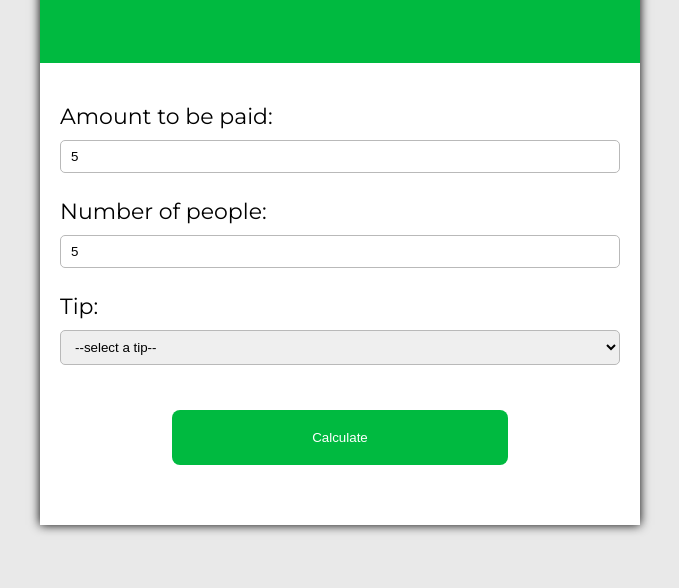
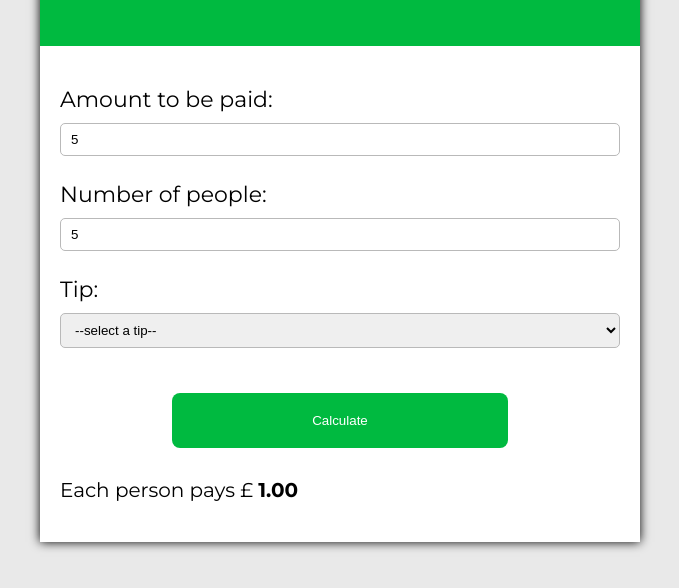
Before and after one commit to PatrycjaBanaszuk/BillSplitter, a plain HTML site: page index.html in a window 1280 px wide. Both pictures are taken after typing "5", "5" into the empty fields and a click on the button "Calculate". Shown: the part 206-794 px from the top of the page, without its empty margins (300-979 px from the left). Drawn offline with Linux system fonts and the light colour scheme.

Commit message:
added script to script.js

```diff
--- a/script.js
+++ b/script.js
@@ -0,0 +1,24 @@
+const inputPrice = document.querySelector('#price')
+const inputPeople = document.querySelector('#people')
+const calculate = document.querySelector('.count')
+const tipPercent = document.querySelector('#tip')
+const error = document.querySelector('.error')
+const costInfo = document.querySelector('.cost-info')
+const cost = document.querySelector('.cost')
+
+const splitter = () => {
+	if (inputPeople.value === '' || inputPrice.value === '' || tipPercent === 0) {
+		error.textContent = 'Please fill in all the blank!'
+	} else {
+
+		error.textContent = ''
+		costInfo.style.display = 'block'
+		const tip = tipPercent.value
+		const bill = (Number(inputPrice.value) + (Number(inputPrice.value) * Number(tip))) / Number(inputPeople.value)
+		cost.textContent = bill.toFixed(2)
+
+
+	}
+}
+
+calculate.addEventListener('click', splitter)
--- a/style.css
+++ b/style.css
@@ -77,6 +77,10 @@
 	font-size: 20px;
 }
 
+
+.cost {
+	font-weight: bold;
+}
 .error {
     font-size: 18px;
     color: rgb(199,63,29);
```
